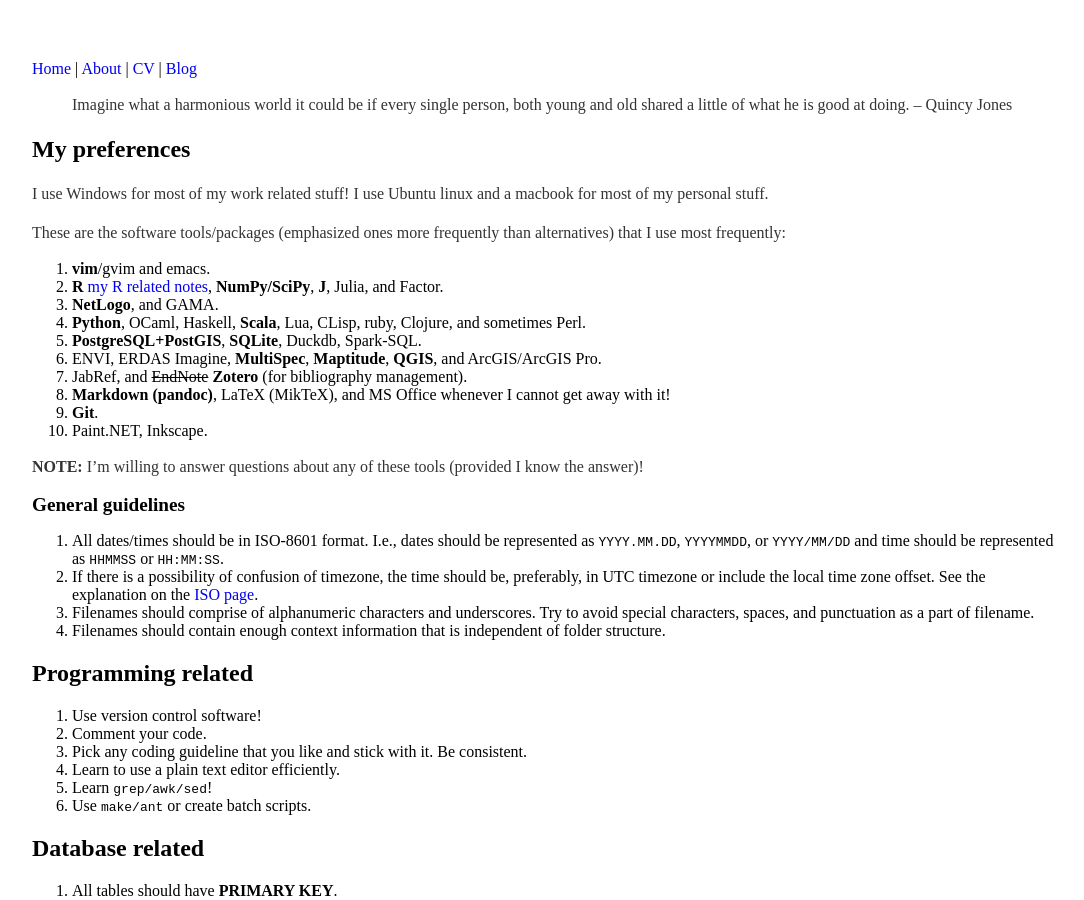
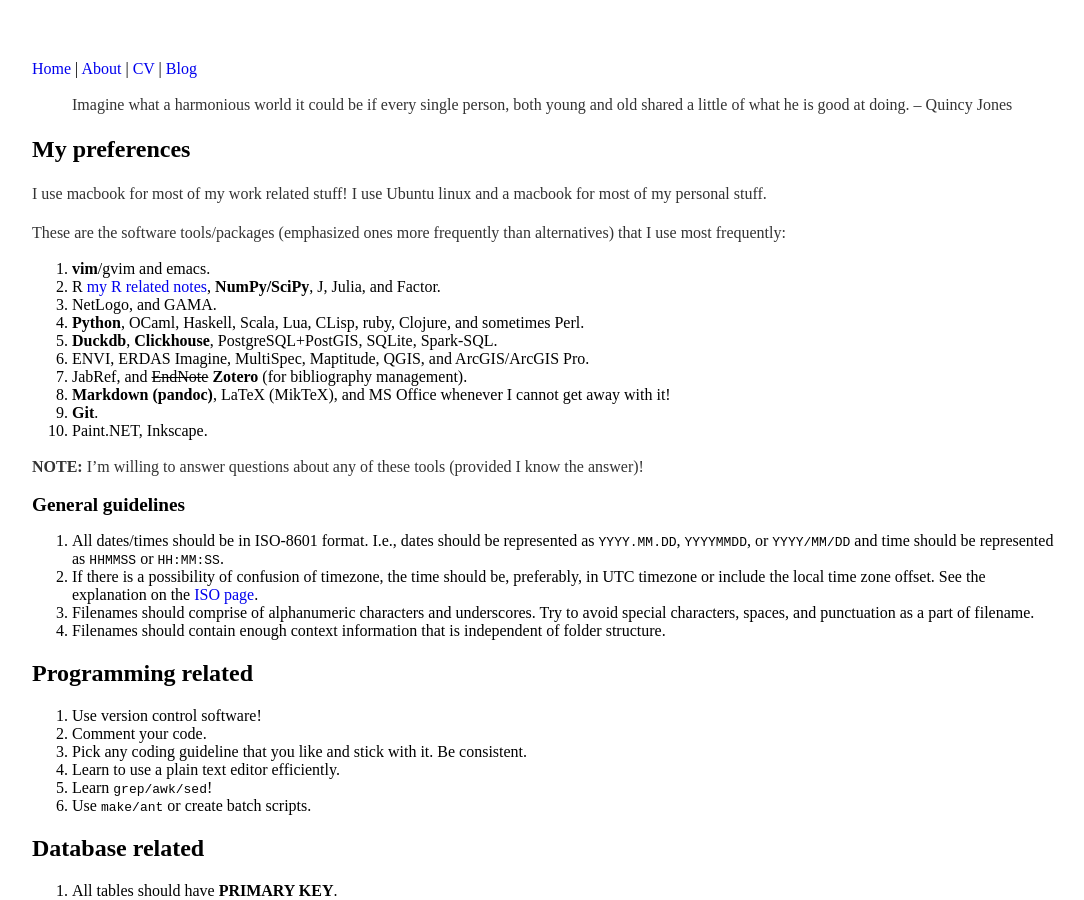
Before and after one commit to vlulla/vlulla.github.io, a Jekyll site: the page built from effective_computing.md, in a window 1280 px wide and 900 px high. Shown: the whole window, without its empty margins (96-1180 px from the left). Built offline with Jekyll 4.4.1, drawn with Linux system fonts in a browser that asks for light colours.

Commit message:
Updated for recent preferences.

```diff
--- a/effective_computing.md
+++ b/effective_computing.md
@@ -11,17 +11,17 @@ layout: default
 
 ## My preferences
 
-I use Windows for most of my work related stuff! I use Ubuntu linux
+I use macbook for most of my work related stuff! I use Ubuntu linux
 and a macbook for most of my personal stuff.
 
 These are the software tools/packages (emphasized ones more frequently than alternatives) that I use most frequently:
 
 1. **vim**/gvim and emacs.
-1. **R** [my R related notes](NOTES_R), **NumPy/SciPy**, **J**, Julia, and Factor.
-1. **NetLogo**, and GAMA.
-1. **Python**, OCaml, Haskell, **Scala**, Lua, CLisp, ruby, Clojure, and sometimes Perl.
-1. **PostgreSQL+PostGIS**, **SQLite**, Duckdb, Spark-SQL.
-1. ENVI, ERDAS Imagine, **MultiSpec**, **Maptitude**, **QGIS**, and ArcGIS/ArcGIS Pro.
+1. R [my R related notes](NOTES_R), **NumPy/SciPy**, J, Julia, and Factor.
+1. NetLogo, and GAMA.
+1. **Python**, OCaml, Haskell, Scala, Lua, CLisp, ruby, Clojure, and sometimes Perl.
+1. **Duckdb**, **Clickhouse**, PostgreSQL+PostGIS, SQLite, Spark-SQL.
+1. ENVI, ERDAS Imagine, MultiSpec, Maptitude, QGIS, and ArcGIS/ArcGIS Pro.
 1. JabRef, and ~~EndNote~~ **Zotero** (for bibliography management).
 1. **Markdown (pandoc)**, LaTeX (MikTeX), and MS Office whenever I cannot get away with it!
 1. **Git**.
```
